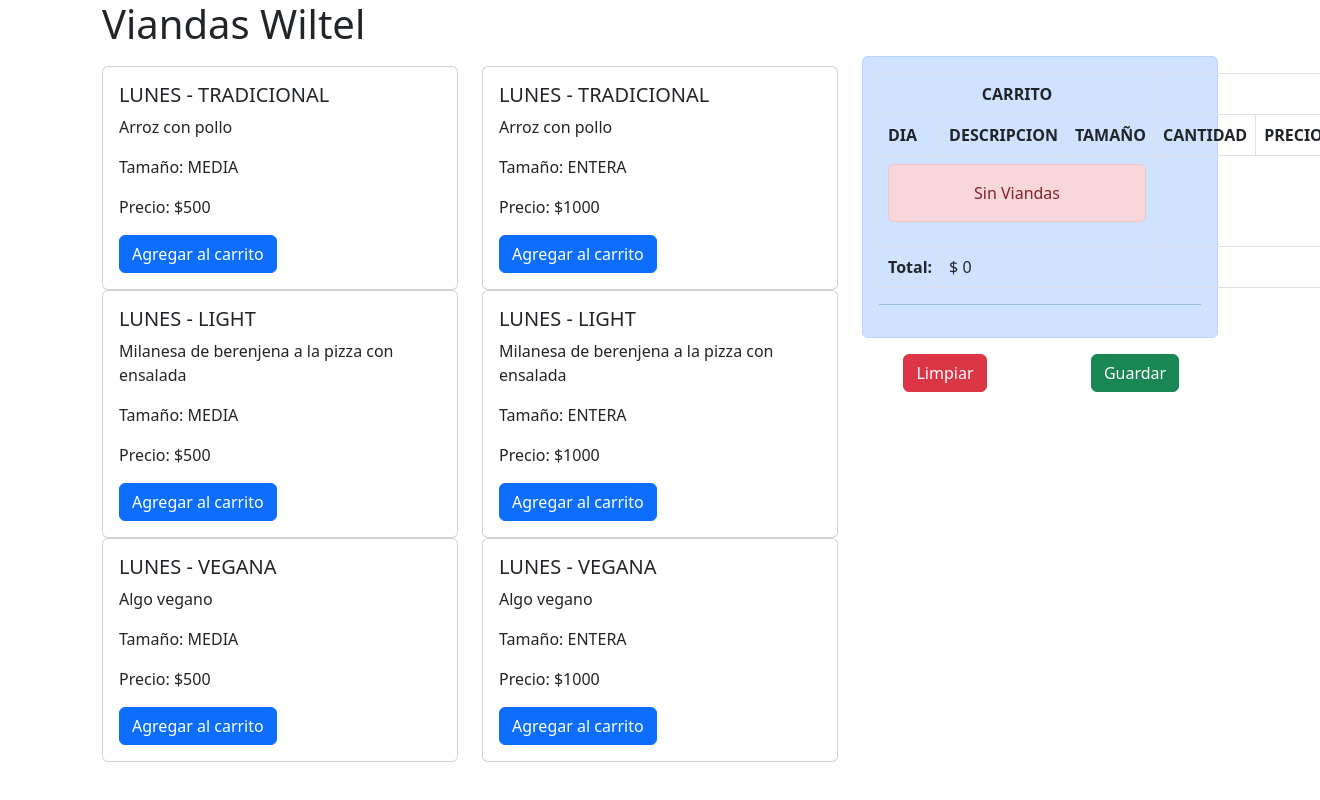
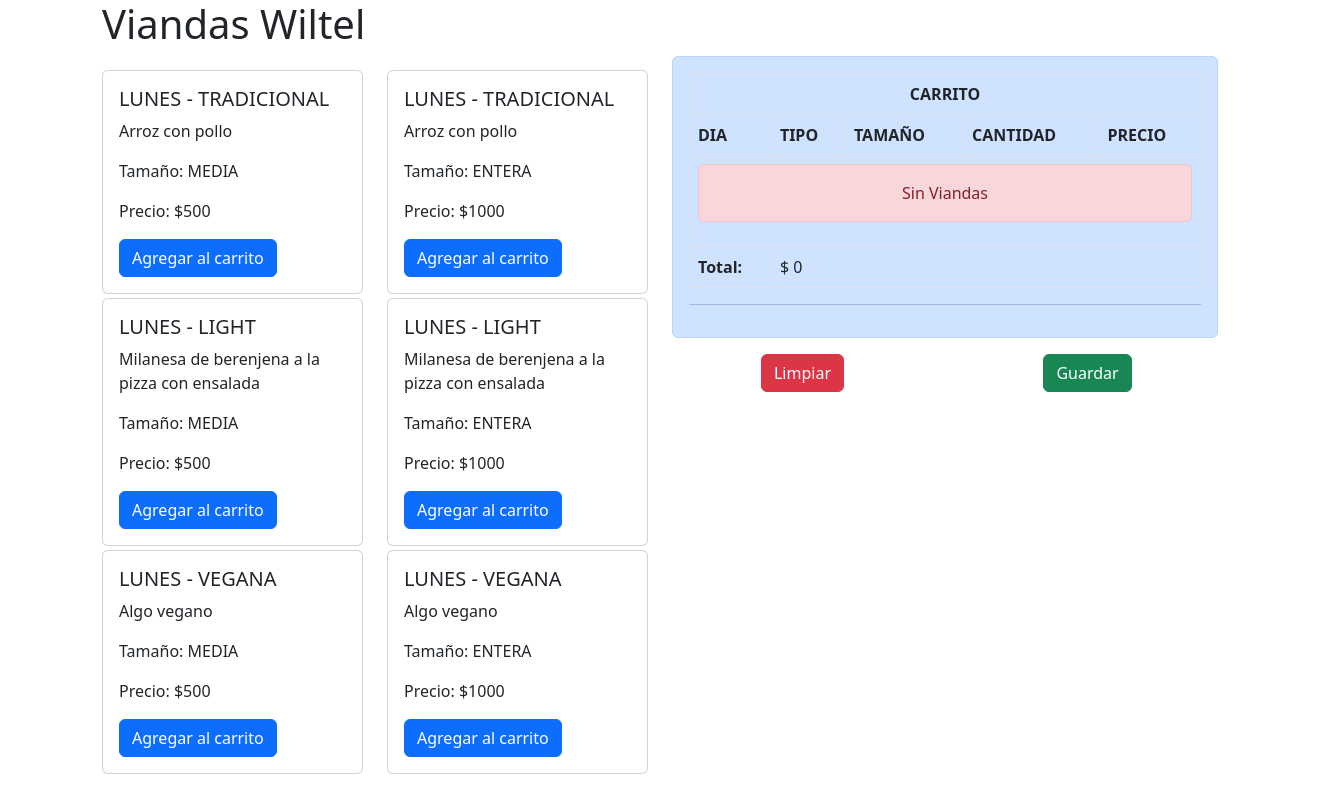
Before and after one commit to PedroFassanelli/ComoQuieras, a Django app: page / in a window 1320 px wide. Run offline with Django 4.2, Linux system fonts and the light colour scheme; data comes from the database, SQL or seed files in the repository; both versions use the stored data as it was after the commit; some libraries are stand-ins or nearby versions.

Commit message:
detalles esteticos

```diff
--- a/ComoQuieras/Cometela/carrito.py
+++ b/ComoQuieras/Cometela/carrito.py
@@ -14,9 +14,9 @@ class Carrito:
         if id not in self.carrito.keys():
             self.carrito[id] = {
                 "vianda_id" : vianda.id,
-                "descripcion" : vianda.descripcion,
+                "dia" : vianda.dia,
+                "tipo" : vianda.tipo,
                 "tamaño" : vianda.tamaño,
-                "dia" : vianda.dia,
                 "acumulado" : vianda.precio,
                 "cantidad": 1,
             }
--- a/ComoQuieras/Cometela/templates/carrito.html
+++ b/ComoQuieras/Cometela/templates/carrito.html
@@ -2,11 +2,11 @@
     <table class="table table-bordered">
         <thead>
             <tr>
-                <th scope="row" colspan="3" class="text-center">CARRITO</th>
+                <th scope="row" colspan="5" class="text-center">CARRITO</th>
             </tr>
             <tr>
                 <th scope="col">DIA</th>
-                <th scope="col">DESCRIPCION</th>
+                <th scope="col">TIPO</th>
                 <th scope="col">TAMAÑO</th>
                 <th scope="col">CANTIDAD</th>
                 <th scope="col">PRECIO</th>
@@ -17,25 +17,27 @@
         {% for key, value in request.session.carrito.items %}
             <tr>
                 <td>{{value.dia}}</td>
-                <td>{{value.descripcion}}</td>
+                <td>{{value.tipo}}</td>
                 <td>{{value.tamaño}}</td>
                 <td>{{value.cantidad}}</td>
                 <td>{{value.acumulado}}
-                    <a href="{% url 'Add' value.vianda_id %}" class="badge btn btn-dark badge-dark">+</a>
-                    <a href="{% url 'Sub' value.vianda_id %}" class="badge btn btn-dark badge-dark">-</a>
+                    <div>
+                        <a href="{% url 'Add' value.vianda_id %}" class="badge btn btn-dark badge-dark">+</a>
+                        <a href="{% url 'Sub' value.vianda_id %}" class="badge btn btn-dark badge-dark">-</a>
+                    </div>
                 </td>
             </tr>
         {% endfor %}
         {% else %}
             <tr>
-                <td colspan="3">
+                <td colspan="5">
                     <div class="alert alert-danger text-center">Sin Viandas</div>
                 </td>
             </tr>
         {% endif %}
             <tr>
                 <th scope="row">Total:</th>
-                <td colspan="2">$ {{total_carrito}}</td>
+                <td colspan="4">$ {{total_carrito}}</td>
             </tr>
         </tbody>
     </table>
--- a/ComoQuieras/Cometela/templates/viandas.html
+++ b/ComoQuieras/Cometela/templates/viandas.html
@@ -15,14 +15,14 @@
             <div class="col-12 align-self-center"><h1>Viandas Wiltel</h1></div>
         </div>
         <div class="row">
-            <div class="col-8">
+            <div class="col-6">
                 <div class="row" style="padding: 10px 0;">
                     <div class="col-12">
                         <div class="row">
                             {% for vianda in viandas %}
                             {% if vianda.estado == 'ACTIVA' %}
                             <div class="col-6">
-                                <div class="card" >
+                                <div class="card mt-1" >
                                     <div class="card-body">
                                         <h5 class="card-title">{{vianda.dia}} - {{vianda.tipo}}</h5>
                                         <p class="card-text">{{vianda.descripcion}}</p>
@@ -38,7 +38,7 @@
                     </div>
                 </div>
             </div>
-            <div class="col-4">
+            <div class="col-6">
                 {% include "carrito.html" %}
             </div>
         </div>
```
Also changed, not shown: ComoQuieras/db.sqlite3.
